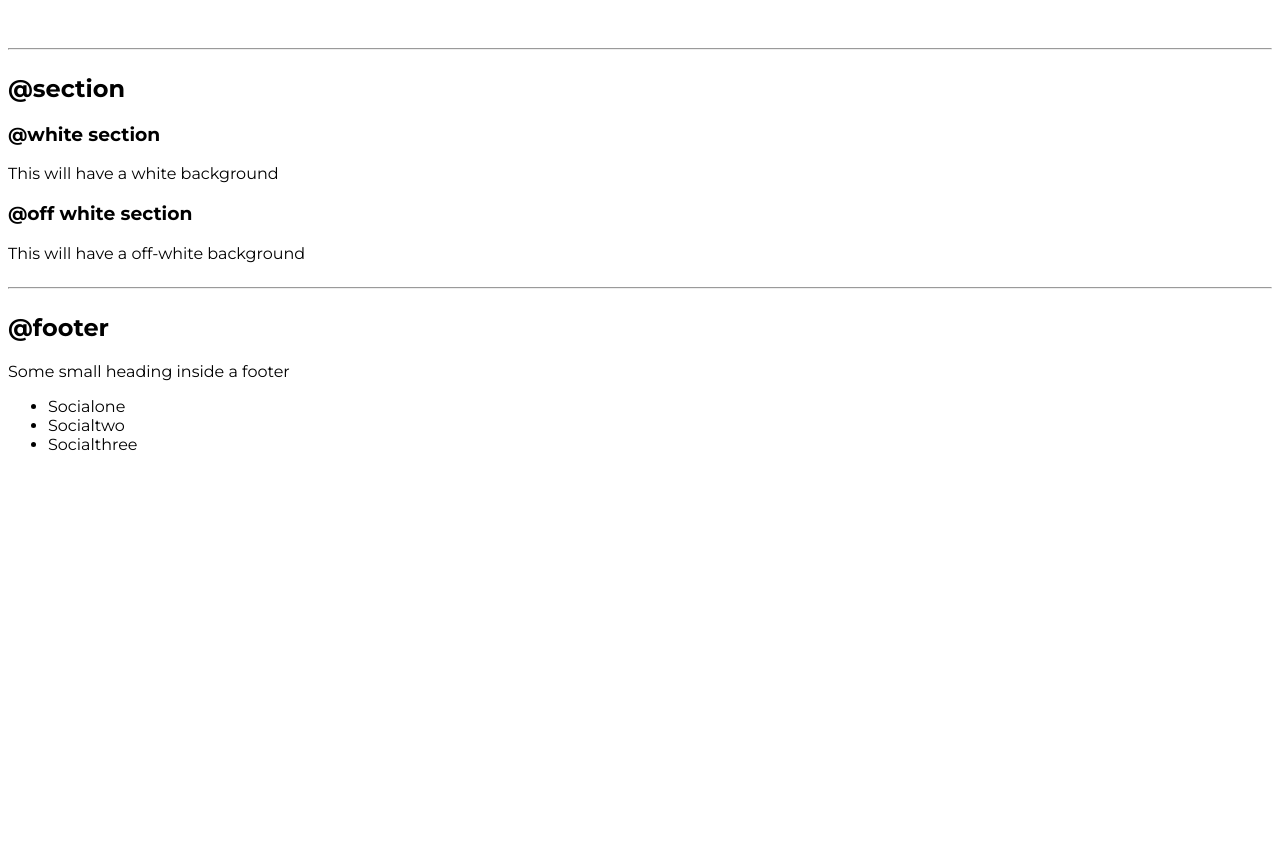
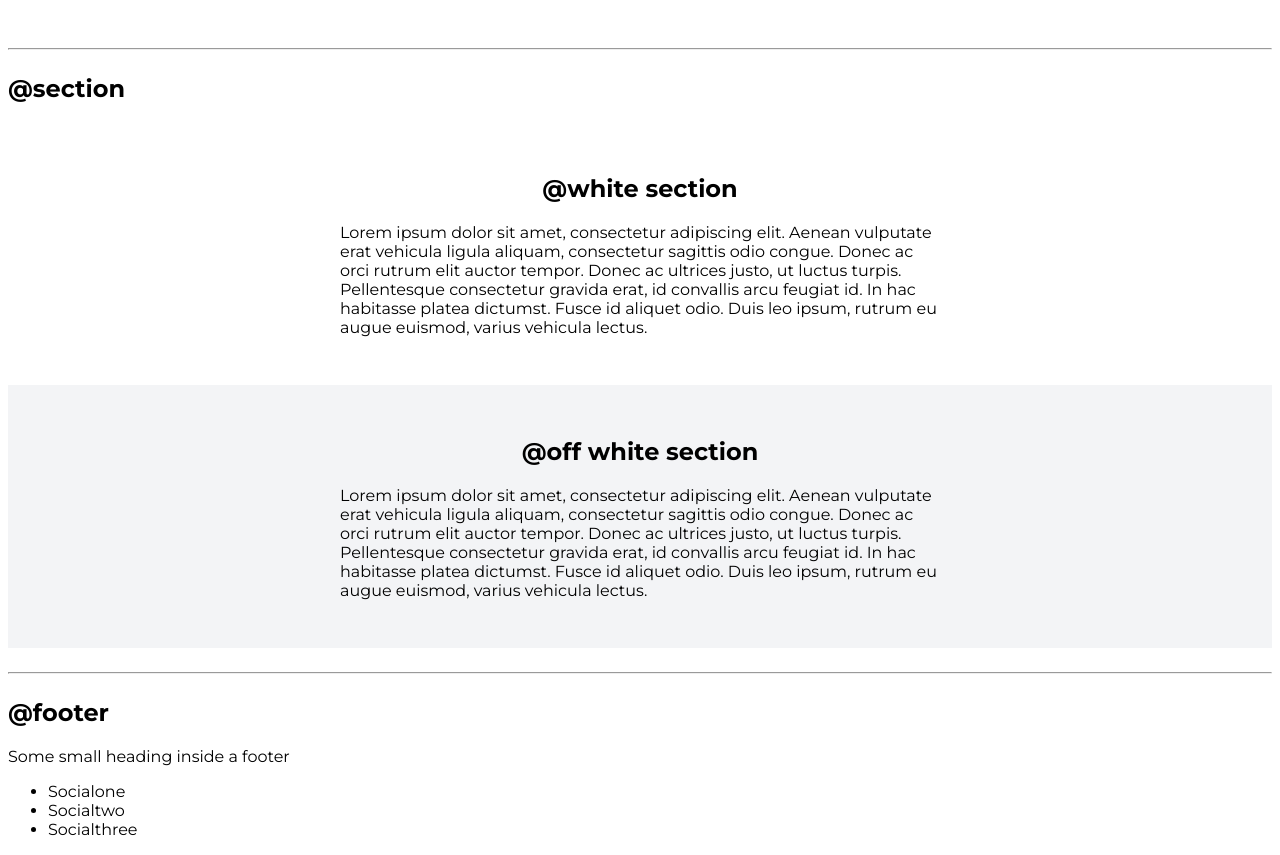
Before and after one commit to maanvendrasingh/developer-site, a plain HTML site: page index.html in a window 1280 px wide. Shown: the part 2100-2955 px from the top of the page. Before the commit the page ends 2570 px from the top, so only its background shows below. Drawn offline with Linux system fonts and the light colour scheme.

Commit message:
sections

```diff
--- a/index.html
+++ b/index.html
@@ -95,14 +95,18 @@
         <hr />
 
         <h2>@section</h2>
-        <section>
-          <h3>@white section</h3>
-          <p>This will have a white background</p>
+        <section class="section">
+         <div class="container-center">
+          <h1>@white section</h1>
+          <p>Lorem ipsum dolor sit amet, consectetur adipiscing elit. Aenean vulputate erat vehicula ligula aliquam, consectetur sagittis odio congue. Donec ac orci rutrum elit auctor tempor. Donec ac ultrices justo, ut luctus turpis. Pellentesque consectetur gravida erat, id convallis arcu feugiat id. In hac habitasse platea dictumst. Fusce id aliquet odio. Duis leo ipsum, rutrum eu augue euismod, varius vehicula lectus.</p>
+         </div>
         </section>
 
-        <section>
-            <h3>@off white section</h3>
-            <p>This will have a off-white background</p>
+        <section class="section ow">
+        <div class="container-center">
+          <h1>@off white section</h1>
+          <p>Lorem ipsum dolor sit amet, consectetur adipiscing elit. Aenean vulputate erat vehicula ligula aliquam, consectetur sagittis odio congue. Donec ac orci rutrum elit auctor tempor. Donec ac ultrices justo, ut luctus turpis. Pellentesque consectetur gravida erat, id convallis arcu feugiat id. In hac habitasse platea dictumst. Fusce id aliquet odio. Duis leo ipsum, rutrum eu augue euismod, varius vehicula lectus.</p>
+        </div>
           </section>
 
           <hr>
--- a/styles.css
+++ b/styles.css
@@ -2,6 +2,7 @@
 
 :root{
     --primary-color: #F59E0B;
+    --off-white: #F3F4F6;
     --dark-gray:#6B7280;
 }
 
@@ -97,3 +98,16 @@ hr{
 }
 
 /* sections */
+.section{
+    padding: 2rem;
+}
+
+.section h1{
+    text-align: center;
+}
+
+.ow{
+    background-color: var(--off-white);
+}
+
+/* footers */
```
